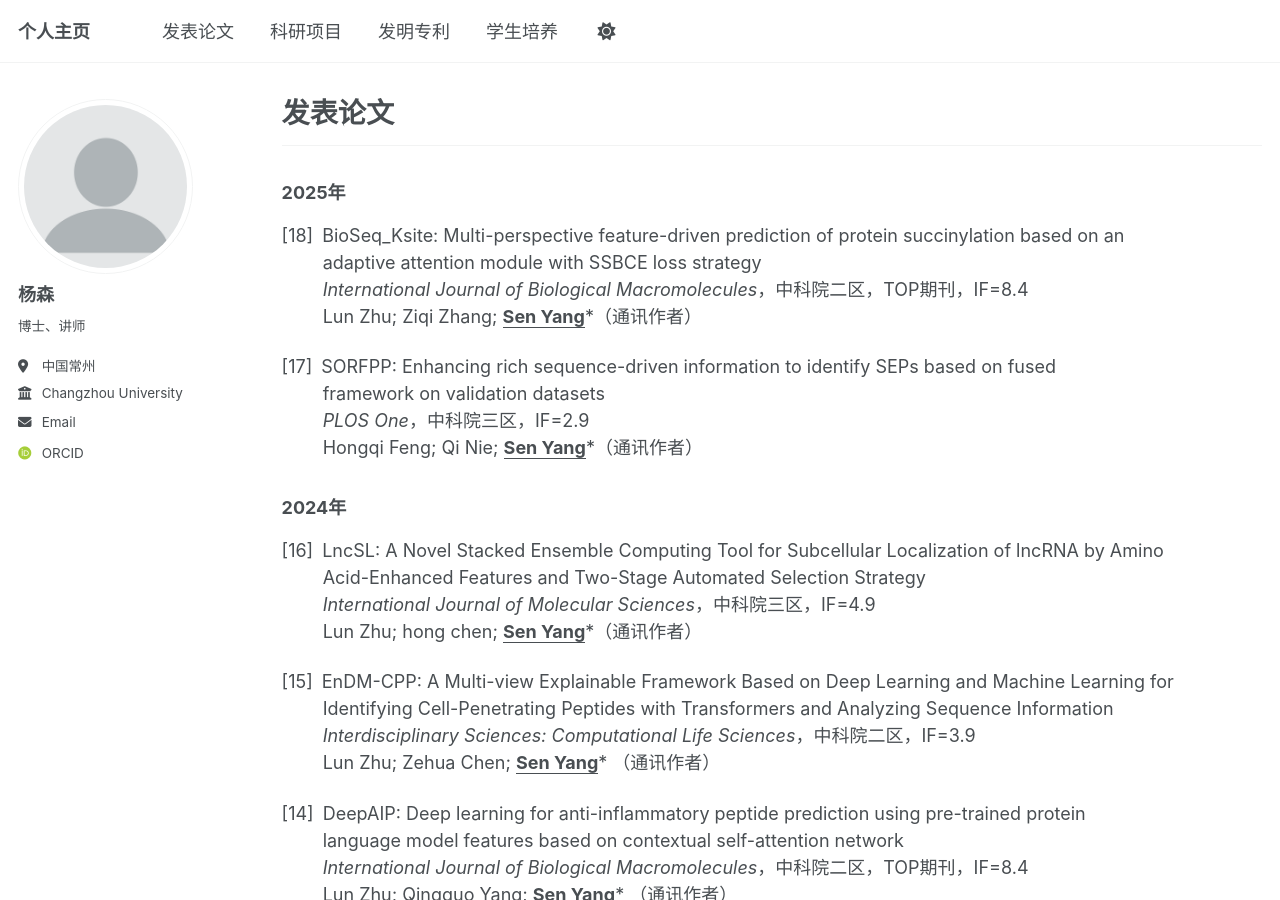
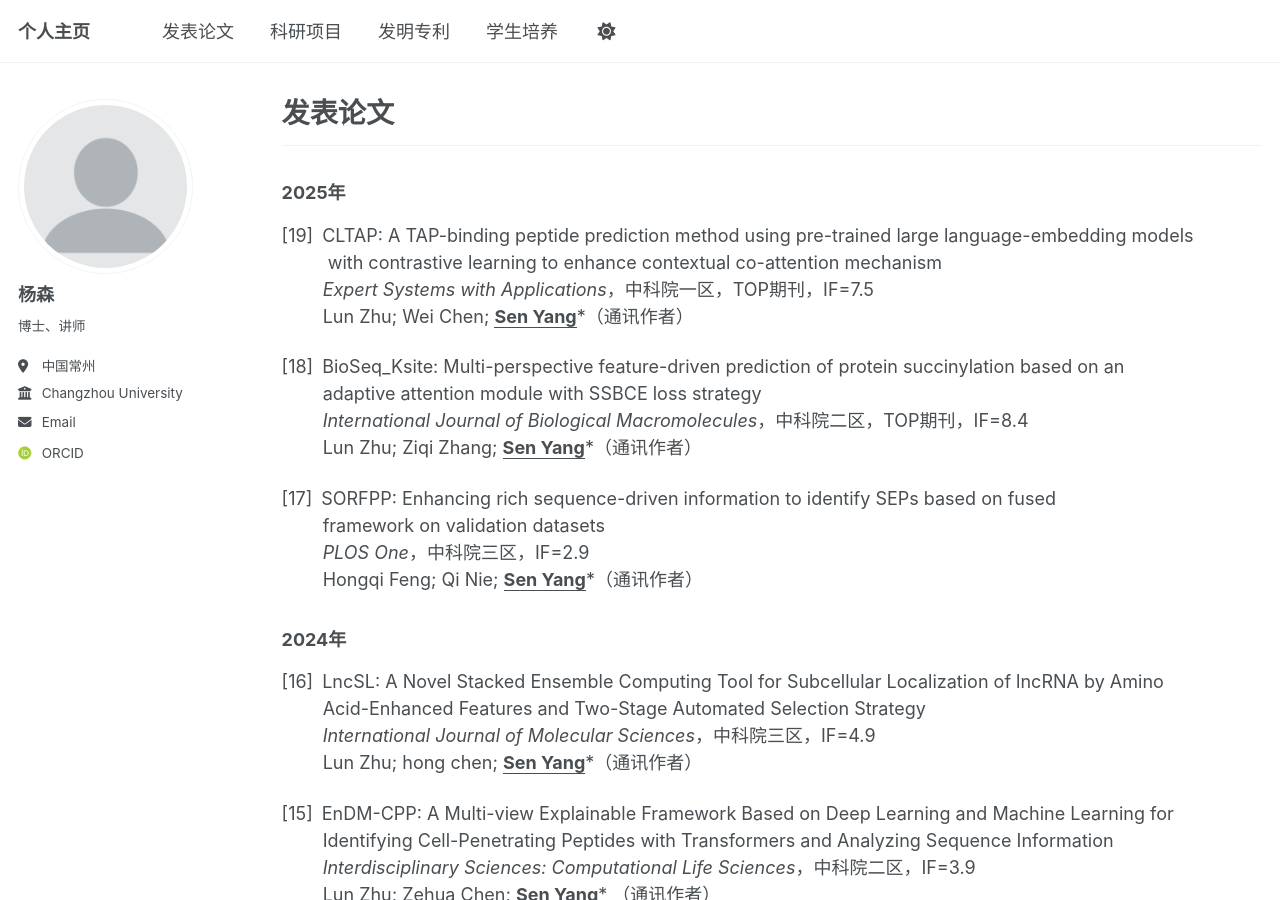
Before and after one commit to abcair/ys, a Jekyll site: the page built from _pages/publications.md, in a window 1280 px wide and 900 px high. Built offline with Jekyll 4.4.1, drawn with Linux system fonts in a browser that asks for light colours; some web fonts are replaced.

Commit message:
Update publications.md
Signed-off-by: abcair <57550630+abcair@users.noreply.github.com>

```diff
--- a/_pages/publications.md
+++ b/_pages/publications.md
@@ -9,6 +9,11 @@ author_profile: true
 
 ---
 ### 2025年
+[19]&ensp;CLTAP: A TAP-binding peptide prediction method using pre-trained large language-embedding models<br>
+&nbsp;&emsp;&emsp; with contrastive learning to enhance contextual co-attention mechanism<br>
+&nbsp;&emsp;&emsp;*Expert Systems with Applications*，中科院一区，TOP期刊，IF=7.5<br>
+&nbsp;&emsp;&emsp;Lun Zhu; Wei Chen; <ins>**Sen Yang**</ins>*（通讯作者）
+
 [18]&ensp;BioSeq_Ksite: Multi-perspective feature-driven prediction of protein succinylation based on an<br>
 &nbsp;&emsp;&emsp;adaptive attention module with SSBCE loss strategy <br>
 &nbsp;&emsp;&emsp;*International Journal of Biological Macromolecules*，中科院二区，TOP期刊，IF=8.4<br>
```
